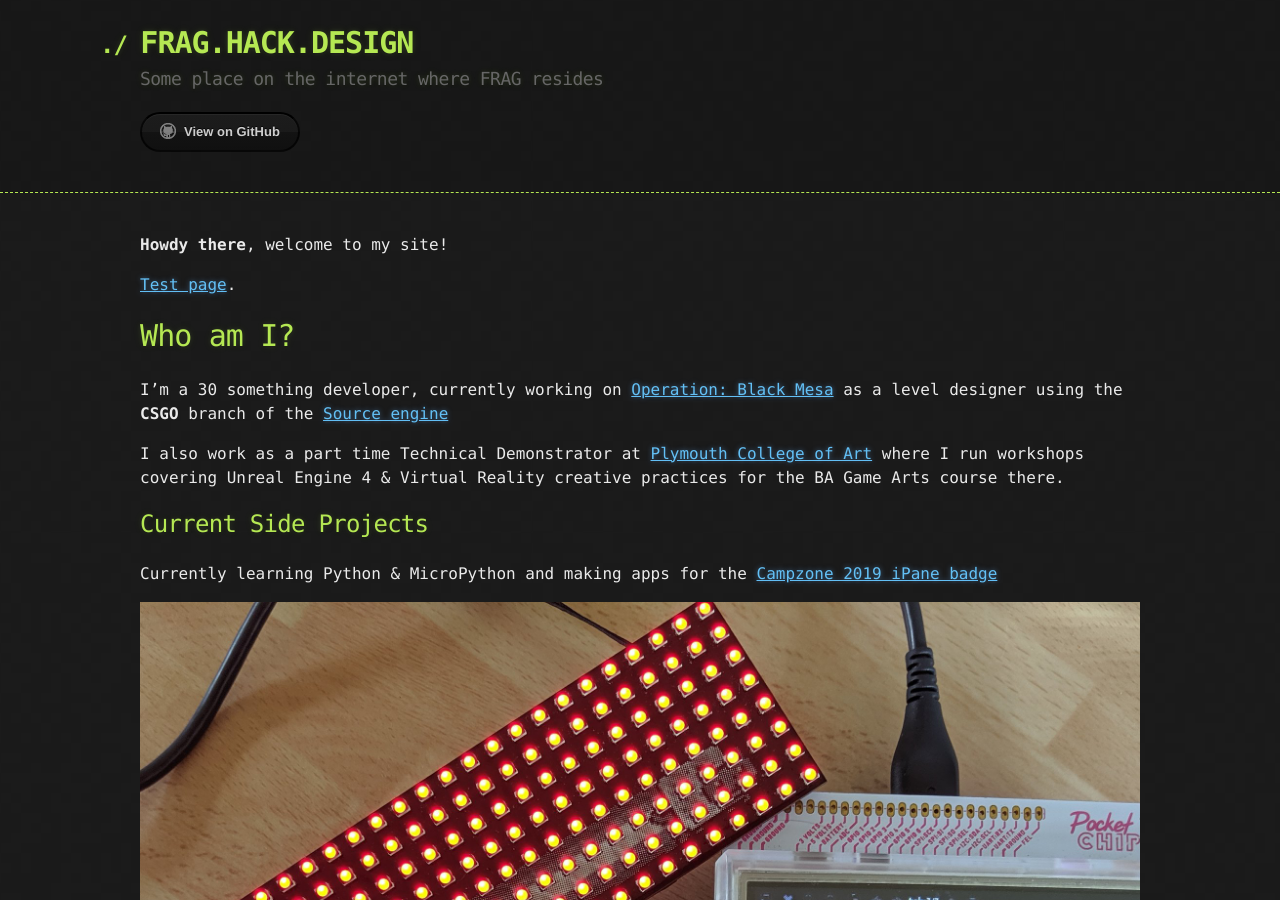
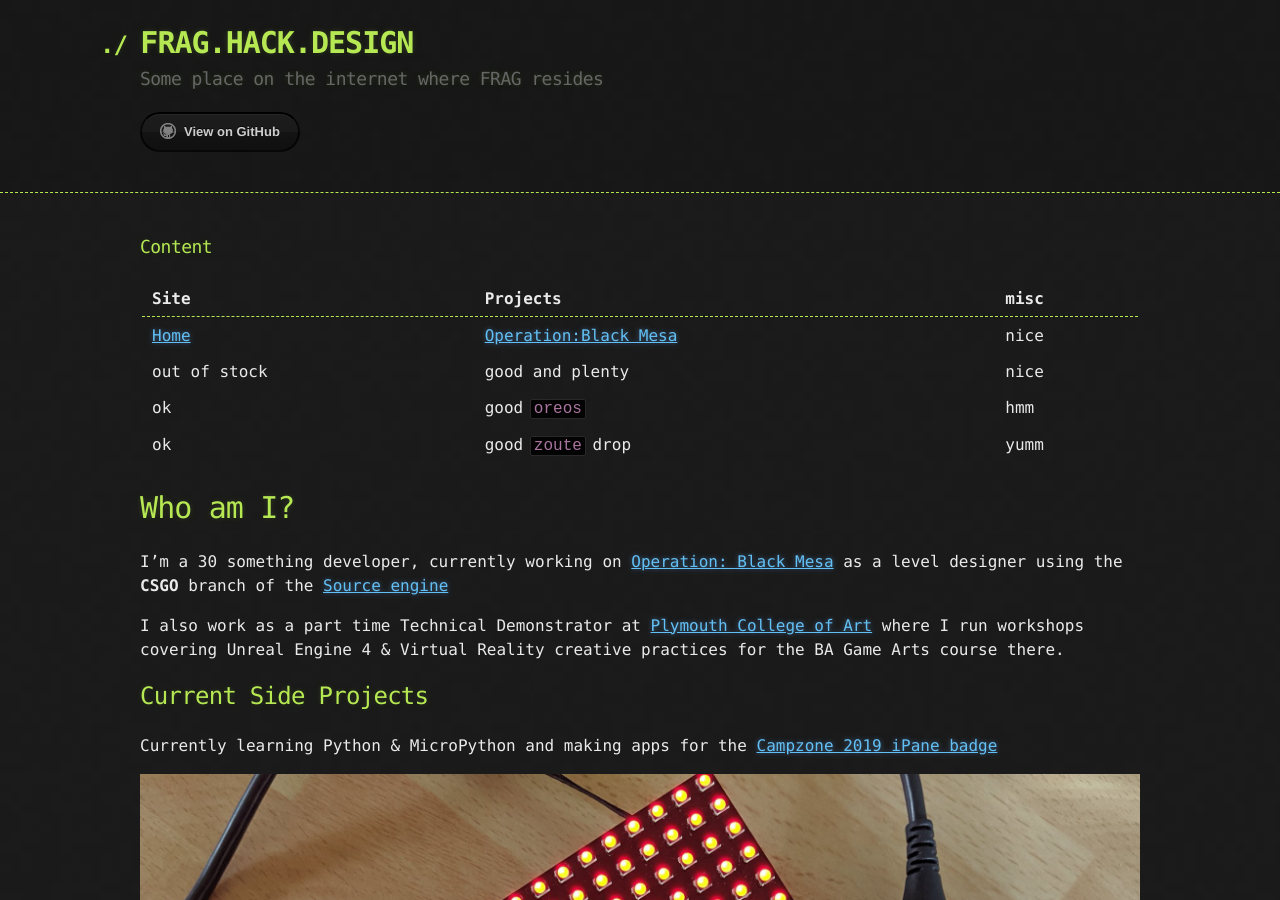
Before and after one commit to FRAG69/FRAG69.github.io, a Jekyll site: the page built from index.md, in a window 1280 px wide and 900 px high. Built offline with Jekyll 4.4.1, drawn with Linux system fonts in a browser that asks for light colours; our own code applies the rules of GitHub Pages for plain Markdown files.

Commit message:
Trying to add a table of contents to the top of index.md

```diff
--- a/index.md
+++ b/index.md
@@ -2,9 +2,15 @@
 layout: default
 ---
 
-**Howdy there**, welcome to my site!
+### Content
 
-[Test page](./another-page.html).
+| Site         | Projects          | misc |
+|:-------------|:------------------|:------|
+| [Home](./index.md)           | [Operation:Black Mesa](./another-page.html) | nice  |
+| out of stock | good and plenty   | nice  |
+| ok           | good `oreos`      | hmm   |
+| ok           | good `zoute` drop | yumm  |
+
 
 # Who am I?
 
```
